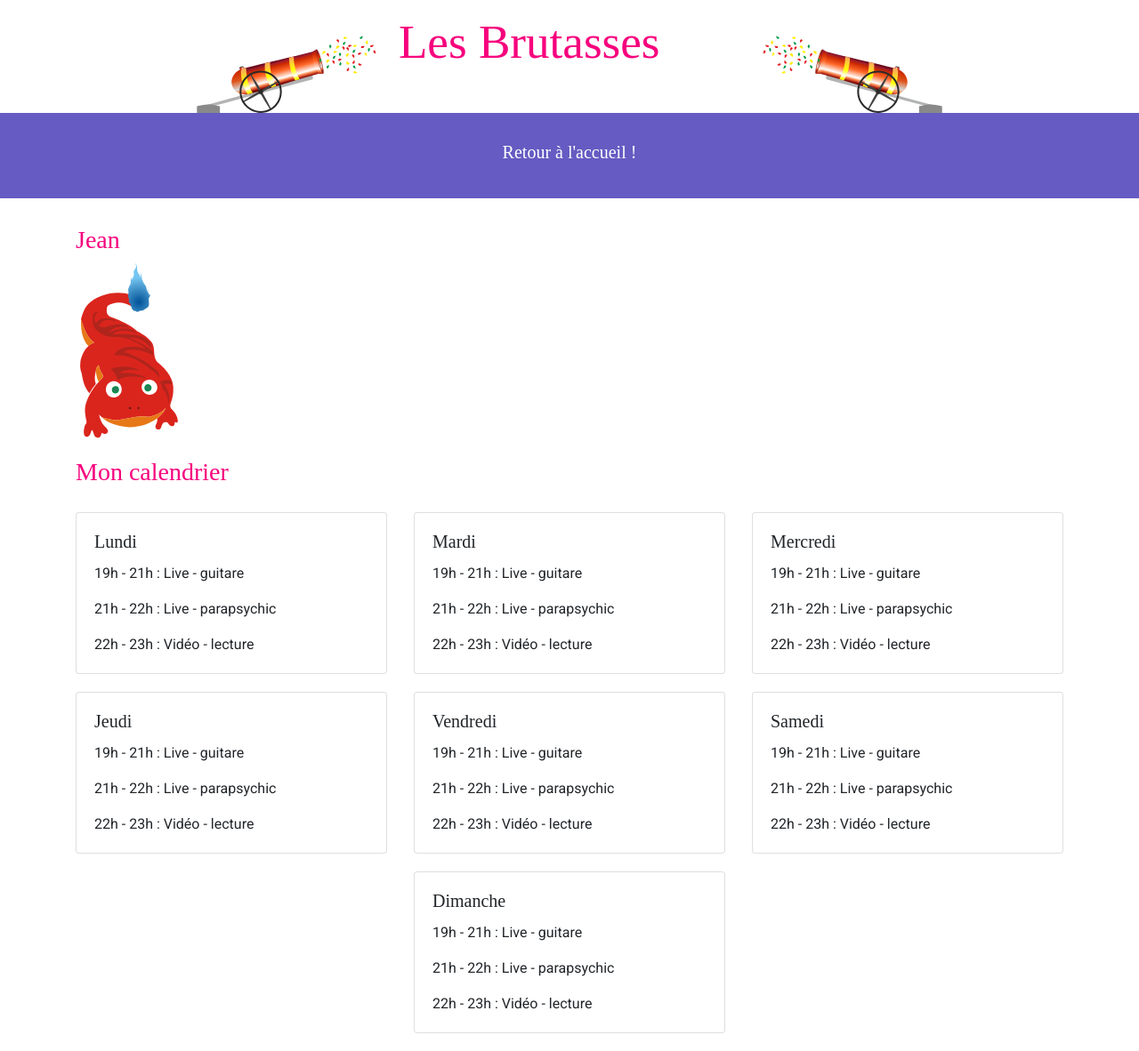
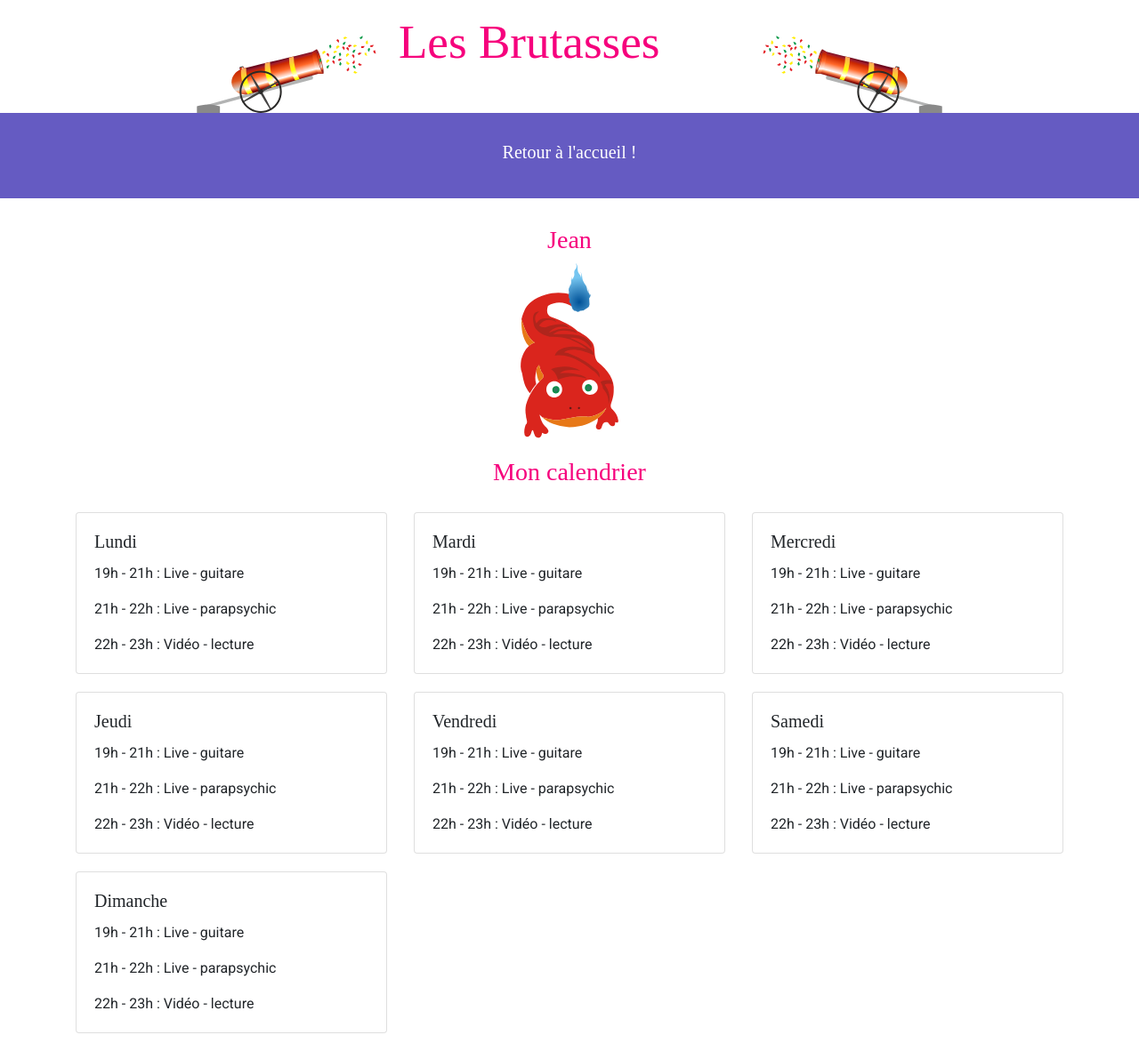
Before and after one commit to lesBrutasses/les_brutasses, a Jekyll site: the page built from jean.md, in a window 1280 px wide. Shown: the whole page at 89% size. Built offline with Jekyll 4.4.1, drawn with Linux system fonts in a browser that asks for light colours; some web fonts are replaced.

Commit message:
Modifs Jean

```diff
--- a/_layouts/jean.html
+++ b/_layouts/jean.html
@@ -31,7 +31,7 @@
 
     <div class="container">
 
-	        <div class="row" style="margin-top: 30px">
+	        <div class="row text-center" style="margin-top: 30px">
 				<div class="col">
 					<h3 style="color:#f6007d">Jean</h3>
 					<img src="img/salamandre.svg" style="height: 200px;">
@@ -40,7 +40,7 @@
 	        </div>
 	</div>
 	<div class="container">
-		        <div class="row">
+		        <div class="row text-center">
 					<div class="col">
 	                	<h3 style="color:#f6007d;">Mon calendrier</h3>
 					</div>
@@ -111,8 +111,6 @@
 					</div>
 				</div>
 				 <div class="row">
-				 	<div class="col-sm-12 col-md-4">
-				 	</div>
 					<div class="col-sm-12 col-md-4">
 						<div class="card">
 							<div class="card-body">
@@ -123,6 +121,8 @@
 							</div>
 						</div>
 					</div>
+					<div class="col-sm-12 col-md-4">
+				 	</div>
 					<div class="col-sm-12 col-md-4">
 				 	</div>
 				</div>
```
